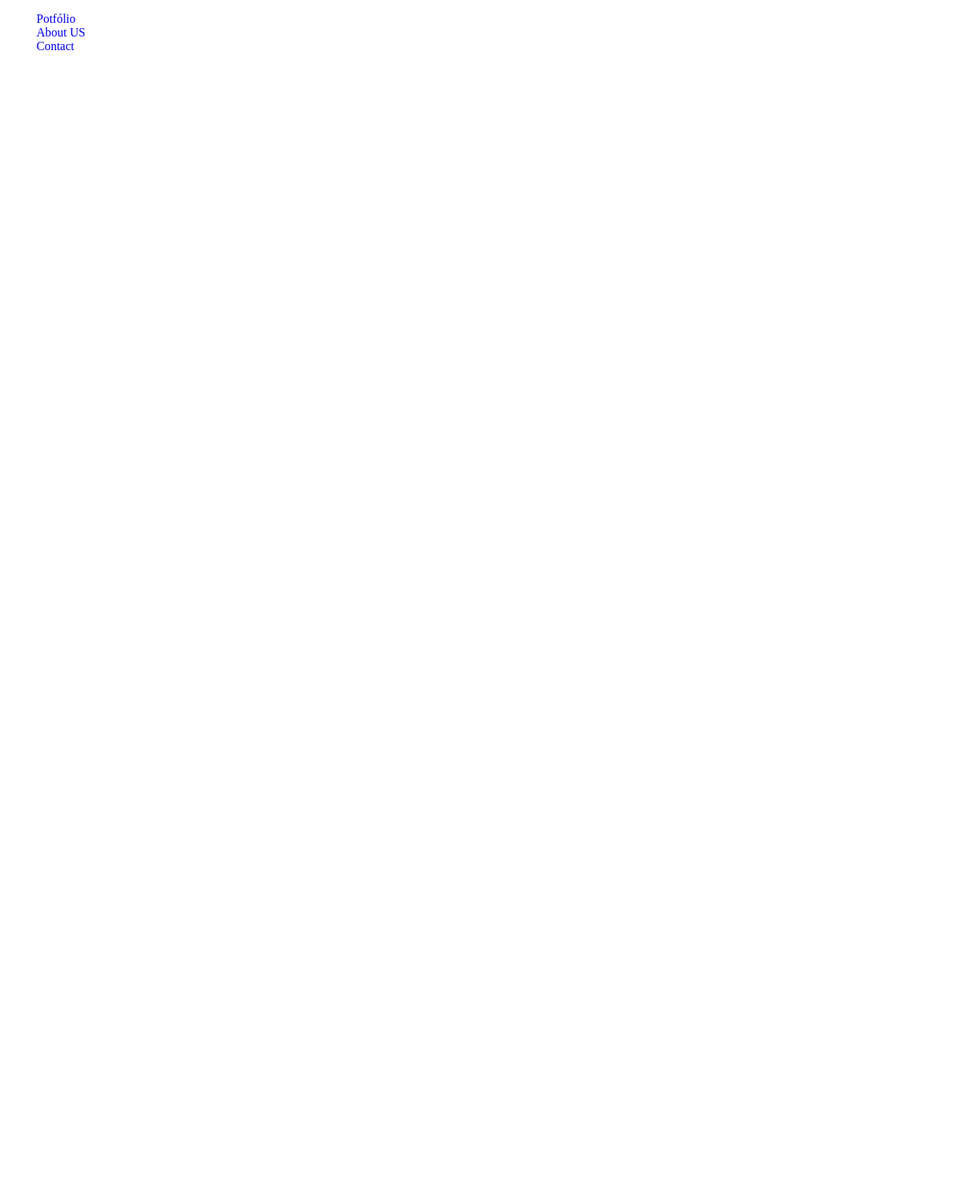
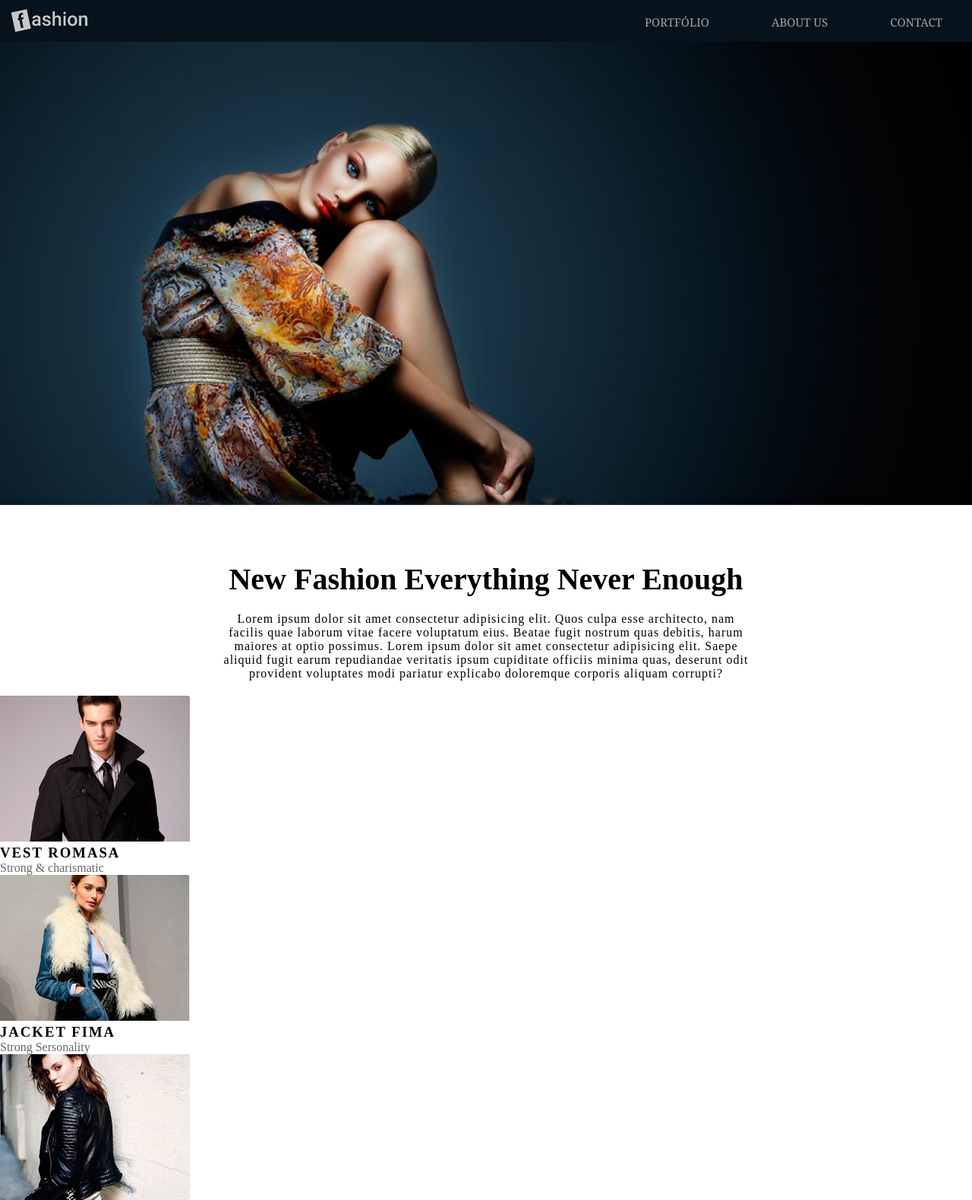
Before and after one commit to PauloGuilherm/LandingPage-Fashion, a plain HTML site: page index.html in a window 1280 px wide. Shown: the top 1580 px of the page at 76% size. Before the commit the page ends 800 px from the top, so only its background shows below. Drawn offline with Linux system fonts and the light colour scheme.

Commit message:
Header e article finalizados e inicio da segunda section

```diff
--- a/index.css
+++ b/index.css
@@ -1,14 +1,67 @@
+*{
+    margin: 0;
+    padding: 0;
+}
+
 .header nav{
-    background-color: rgba(red, green, blue, .8);
+    display: flex;
+    justify-content: space-between;
+
+}
+
+.logo{
+    margin: 10px;
+}
+
+.header nav{
+    background-color: rgba(6,19,28,255);
     width: 100%;
-    height: 10px;
+    height: 55px;
 }
 
 .header nav a{
     text-decoration: none;
+    text-transform: uppercase;
+    font-size: 15px;
+    color: rgb(167, 162, 162);
+    margin: 20px;
+    font-family: Georgia, 'Times New Roman', Times, serif;
+}
 
+.header nav a:hover{
+    color: white;
 }
 
 .header nav li{
+    margin: 19px;
     list-style: none;
+    display: inline-block;
 }
+
+.container-article{
+    display: flex;
+    flex-direction: column;
+    margin-top: 70px;
+    text-align: center;
+    align-items: center;
+}
+
+.container-article h3{
+    font-size: 40px;
+}
+
+.container-article p{
+    margin: 20px;
+    width: 55%;
+    letter-spacing: 1px;
+}
+
+
+figcaption h3{
+    font-weight: bold;
+    letter-spacing: 2px;
+}
+
+figcaption p{
+    color: rgba(0, 0, 0, 0.6);
+}
--- a/index.html
+++ b/index.html
@@ -9,13 +9,68 @@
 </head>
 <body>
     <section class="header">
+
         <nav>
-            <ul>
-                <li><a href="#">Potfólio</a></li>
-                <li><a href="#">About US</a></li>
-                <li><a href="#">Contact</a></li>
-            </ul>
+            <div class="logo">
+                <figure>
+                    <img src="./imagens/logo.png" alt="Fashion">
+                </figure>
+            </div>
+
+            <div>
+
+                <ul>
+                    <li><a href="#">Portfólio</a></li>
+                    <li><a href="#">About US</a></li>
+                    <li><a href="#">Contact</a></li>
+                </ul>
+            </div>
         </nav>
+
+        <figure>
+            <img src="./imagens/topo.jpg" alt="Modelo" width="100%">
+        </figure>
+
+    </section>
+
+    <article>
+        <div class="container-article">
+
+            <h3>New Fashion Everything Never Enough</h3>
+
+                <p>Lorem ipsum dolor sit amet consectetur adipisicing elit. Quos culpa esse architecto, nam facilis quae laborum vitae facere voluptatum eius. Beatae fugit nostrum quas debitis, harum maiores at optio possimus. Lorem ipsum dolor sit amet consectetur adipisicing elit. Saepe aliquid fugit earum repudiandae veritatis ipsum cupiditate officiis minima quas, deserunt odit provident voluptates modi pariatur explicabo doloremque corporis aliquam corrupti?
+                </p>
+
+        </div>
+    </article>
+
+    <section>
+
+        <figure>
+            <img src="./imagens/modelo1.jpg" alt="modelo1">
+            <figcaption>
+                <h3>VEST ROMASA</h3>
+                <p>Strong & charismatic</p>
+            </figcaption>
+        </figure>
+
+        <figure>
+            <img src="./imagens/modelo2.jpg" alt="modelo2">
+            <figcaption>
+                <h3>JACKET FIMA</h3>
+                <p>Strong Sersonality</p>
+            </figcaption>
+        </figure>
+
+
+        <figure>
+            <img src="./imagens/modelo3.jpg" alt="modelo2">
+            <figcaption>
+                <h3>JACKET BLACK KIRA</h3>
+                <p>Power Fascinating</p>
+            </figcaption>
+        </figure>
+
     </section>
 
 </body>
```
